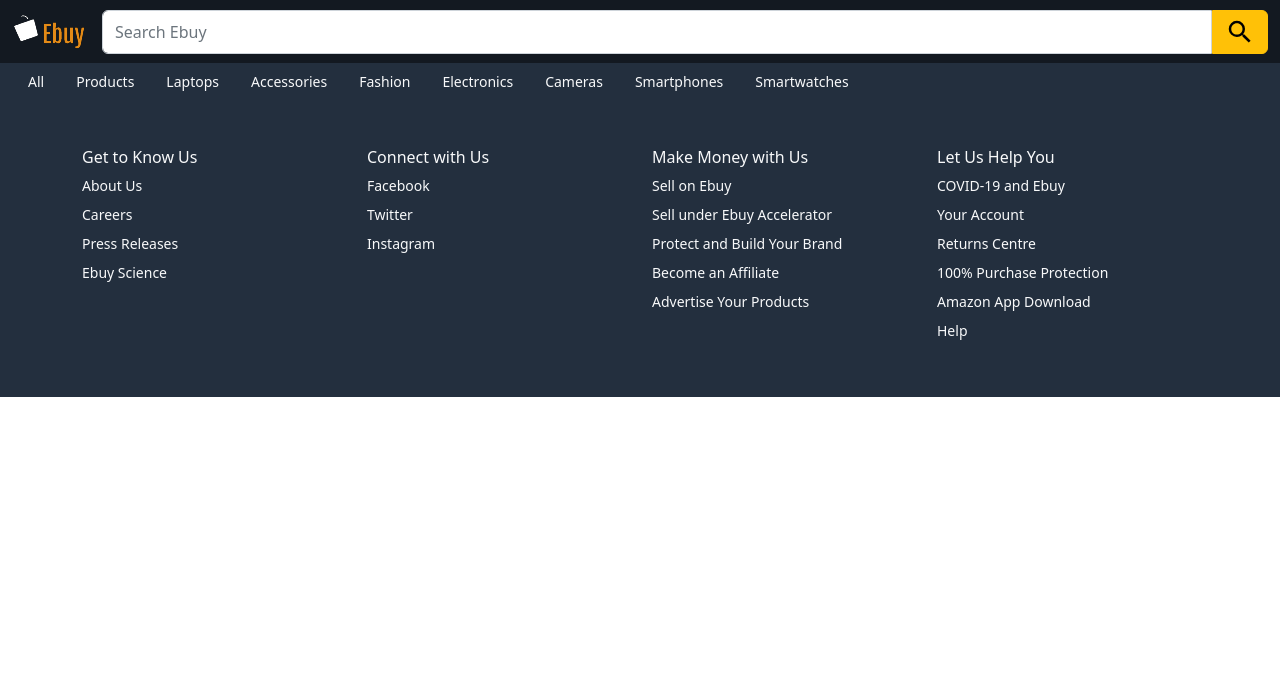
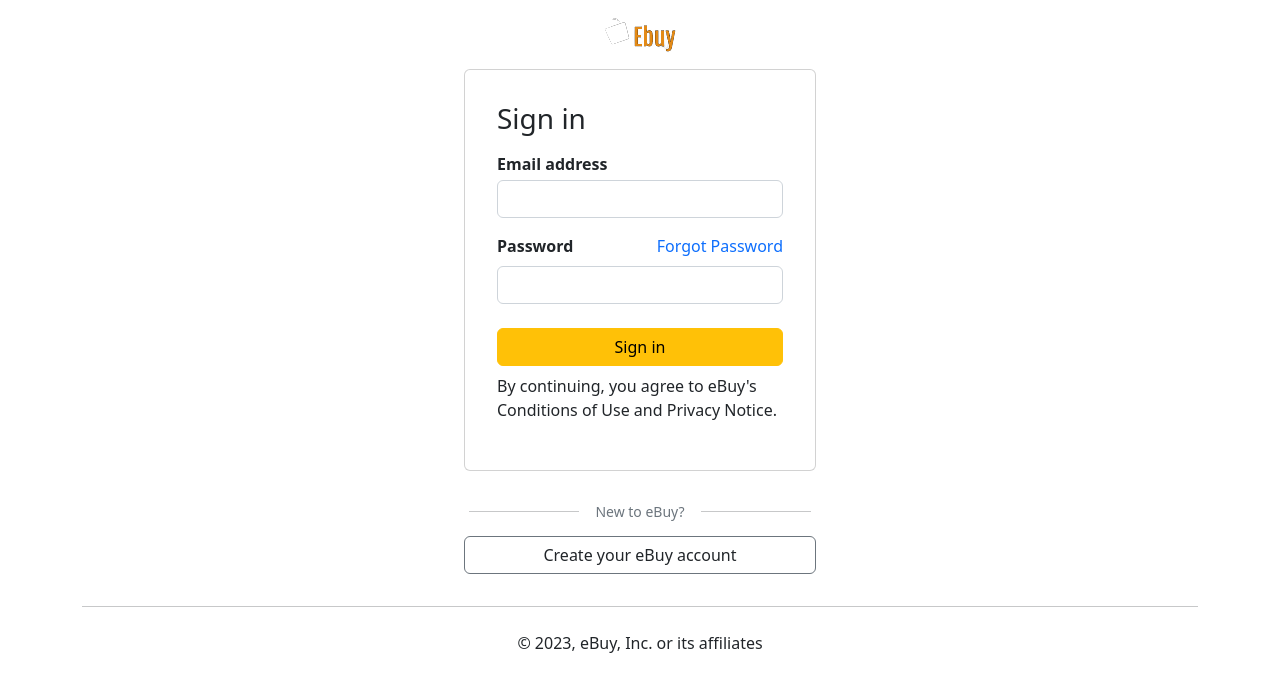
Before and after one commit to rajatsardesai/Hekto, a React (Create React App) app in the folder frontend/: page /login in a window 1280 px wide. Shown: the top 692 px of the page. Built offline with nearby package versions, Linux system fonts and the light colour scheme.

Commit message:
feat: add login and signup page

```diff
--- a/frontend/src/App.css
+++ b/frontend/src/App.css
@@ -101,7 +101,7 @@
     height: 594px;
 }
 
-.product-details-carousel .carousel-item img{
+.product-details-carousel .carousel-item img {
     width: 546px;
     height: 546px;
     object-fit: contain;
@@ -115,3 +115,24 @@
 .product-details-carousel>.carousel-indicators>button {
     background-color: #131921;
 }
+
+/* Login Signup */
+.login-signup-page {
+    height: 100vh;
+}
+
+.login-signup-page .login-signup-forms{
+    width: 100%;
+
+    @media screen and (min-width:768px) {
+        width: 22rem;
+    }
+}
+
+.new-signup {
+    width: 100%;
+
+    @media screen and (min-width:768px) {
+        width: 110px;
+    }
+}
--- a/frontend/src/App.js
+++ b/frontend/src/App.js
@@ -1,24 +1,27 @@
 import './App.css';
 import 'bootstrap/dist/css/bootstrap.min.css';
-import HeaderBelt from './components/Header/HeaderBelt.jsx';
-import Footer from './components/Footer';
 import { BrowserRouter as Router, Route, Routes } from 'react-router-dom';
 import Home from './components/Home';
 import Products from './components/Products/Products';
 import ProductDetails from './components/Products/ProductDetails';
+import Login from './components/User/Login';
+import Signup from './components/User/Signup';
+import PageLayout from './components/PageLayout';
 
 function App() {
   return (
     <>
       <Router>
-        <HeaderBelt />
         <Routes>
-          <Route exact path="/" Component={Home}></Route>
-          <Route exact path="/products" Component={Products}></Route>
-          <Route exact path="/product/:id" Component={ProductDetails}></Route>
-          <Route path="/products/:keyword" Component={Products}></Route>
+          <Route element={<PageLayout />}>
+            <Route exact path="/" Component={Home}></Route>
+            <Route exact path="/products" Component={Products}></Route>
+            <Route exact path="/product/:id" Component={ProductDetails}></Route>
+            <Route path="/products/:keyword" Component={Products}></Route>
+          </Route>
+          <Route path="/login" Component={Login}></Route>
+          <Route path="/register" Component={Signup}></Route>
         </Routes>
-        <Footer />
       </Router>
     </>
   )
--- /dev/null
+++ b/frontend/src/components/PageLayout.jsx
@@ -0,0 +1,16 @@
+import React from 'react';
+import HeaderBelt from './Header/HeaderBelt';
+import { Outlet } from 'react-router-dom';
+import Footer from './Footer';
+
+const PageLayout = () => {
+    return (
+        <>
+            <HeaderBelt />
+            <Outlet />
+            <Footer />
+        </>
+    )
+}
+
+export default PageLayout;
--- /dev/null
+++ b/frontend/src/components/User/Login.jsx
@@ -0,0 +1,112 @@
+import React, { useState } from 'react';
+import Container from 'react-bootstrap/esm/Container';
+import Card from 'react-bootstrap/Card';
+import Form from 'react-bootstrap/Form';
+import Button from 'react-bootstrap/Button';
+import Image from 'react-bootstrap/Image';
+import { Link } from 'react-router-dom';
+import Stack from 'react-bootstrap/esm/Stack';
+import Signup from './Signup';
+import MetaData from '../MetaData';
+
+const Login = () => {
+    const [loginEmail, setLoginEmail] = useState("");
+    const [loginPassword, setLoginPassword] = useState("");
+
+    // Handle login submit
+    const loginSubmit = () => {
+        console.log("LoginForm submitted");
+    };
+
+    // Handle register submit
+    const [user, setUser] = useState({
+        registerName: "",
+        registerEmail: "",
+        registerPassword: "",
+    });
+
+    const { registerName, registerEmail, registerPassword } = user;
+
+    const [registerAvatar, setRegisterAvatar] = useState();
+    const [registeravatarPreview, setRegisterAvatarPreview] = useState();
+
+    const registerSubmit = (e) => {
+        e.preventDefault();
+
+        const registerForm = new FormData();
+
+        registerForm.set("registerName", registerName);
+        registerForm.set("registerEmail", registerEmail);
+        registerForm.set("registerPassword", registerPassword);
+        registerForm.set("registerAvatar", registerAvatar);
+
+        console.log("Signup Form submitted");
+    };
+
+    const registerDataChange = (e) => {
+        if (e.target.name === "registerAvatar") {
+            const reader = new FileReader();
+            reader.onload = () => {
+                if (reader.readyState === 2) {
+                    setRegisterAvatarPreview(reader.result);
+                    setRegisterAvatar(reader.result);
+                }
+            }
+            reader.readAsDataURL(e.target.files[0]);
+        } else {
+            setUser({ ...user, [e.target.name]: e.target.value });
+        }
+    }
+
+    return (
+        <>
+            {/* Title tag */}
+            <MetaData title={"eBuy Sign In"} />
+
+            {/* Login */}
+            <div className="login-signup-page bg-white">
+                <Container >
+                    <div className="text-center">
+                        <Image src={process.env.PUBLIC_URL + "/assets/images/logo.png"} alt="logo" className="my-3" />
+                    </div>
+                    <div className="login-signup-forms m-auto">
+                        <Card className="p-3">
+                            <Card.Body>
+                                <Card.Title className="fs-3 fw-normal mb-3">Sign in</Card.Title>
+                                <Card.Text>
+                                    <Form onSubmit={loginSubmit}>
+                                        <Form.Group className="mb-3" controlId="loginEmail">
+                                            <Form.Label className="fs-6 fw-bold mb-1">Email address</Form.Label>
+                                            <Form.Control type="email" required value={loginEmail} onChange={(e) => setLoginEmail(e.target.value)} />
+                                        </Form.Group>
+                                        <Form.Group className="mb-3" controlId="loginPassword">
+                                            <Form.Label className="fs-6 fw-bold mb-1">Password</Form.Label>
+                                            <Form.Label className="float-end"><Link to={"/password/forgot"} className="text-decoration-none">Forgot Password</Link></Form.Label>
+                                            <Form.Control type="password" required value={loginPassword} onChange={(e) => setLoginPassword(e.target.value)} />
+                                        </Form.Group>
+                                        <Button variant="warning" type="submit" className="w-100 my-2">
+                                            Sign in
+                                        </Button>
+                                        <p>By continuing, you agree to eBuy's Conditions of Use and Privacy Notice.</p>
+                                    </Form>
+                                </Card.Text>
+                            </Card.Body>
+                        </Card>
+                        <Stack direction="horizontal" className="justify-content-center mt-4">
+                            <hr className="new-signup" />
+                            <span className="text-secondary mx-3 font-14 text-nowrap">New to eBuy?</span>
+                            <hr className="new-signup" />
+                        </Stack>
+                        <Button variant="outline-secondary" type="submit" className="my-2 w-100 text-dark">
+                            <Link to={"/register"} className="text-decoration-none text-dark">Create your eBuy account</Link>
+                        </Button>
+                    </div>
+                    <hr className="my-4" />
+                    <p className="text-center">&copy; 2023, eBuy, Inc. or its affiliates</p>
+                </Container>
+            </div>
+        </>
+    )
+}
+
+export default Login;
--- /dev/null
+++ b/frontend/src/components/User/Signup.jsx
@@ -0,0 +1,60 @@
+import React from 'react';
+import Container from 'react-bootstrap/esm/Container';
+import Card from 'react-bootstrap/Card';
+import Form from 'react-bootstrap/Form';
+import Button from 'react-bootstrap/Button';
+import Image from 'react-bootstrap/Image';
+import MetaData from '../MetaData';
+
+const Signup = (props) => {
+    const { registerName, registerEmail, registerPassword, registerSubmit, registerDataChange } = props;
+
+    return (
+        <>
+            {/* Title tag */}
+            <MetaData title={"eBuy Registration"} />
+
+            {/* Signup */}
+            <div className="login-signup-page bg-white">
+                <Container >
+                    <div className="text-center">
+                        <Image src={process.env.PUBLIC_URL + "/assets/images/logo.png"} alt="logo" className="my-3" />
+                    </div>
+                    <Card style={{ width: '22rem' }} className="m-auto p-3">
+                        <Card.Body>
+                            <Card.Title className="fs-3 fw-normal mb-3">Create Account</Card.Title>
+                            <Card.Text>
+                                <Form encType="multipart/form-data" onSubmit={registerSubmit}>
+                                    <Form.Group className="mb-3" controlId="registerName">
+                                        <Form.Label className="fs-6 fw-bold mb-1">Your name</Form.Label>
+                                        <Form.Control type="text" name="registerName" required value={registerName} onChange={registerDataChange} />
+                                    </Form.Group>
+                                    <Form.Group className="mb-3" controlId="registerEmail">
+                                        <Form.Label className="fs-6 fw-bold mb-1">Email address</Form.Label>
+                                        <Form.Control type="email" name="registerEmail" required value={registerEmail} onChange={registerDataChange} />
+                                    </Form.Group>
+                                    <Form.Group className="mb-3" controlId="registerPassword">
+                                        <Form.Label className="fs-6 fw-bold mb-1">Password</Form.Label>
+                                        <Form.Control type="password" name="registerPassword" required value={registerPassword} onChange={registerDataChange} />
+                                    </Form.Group>
+                                    <Form.Group className="mb-3" controlId="registerAvatar">
+                                        <Form.Label className="fs-6 fw-bold mb-1">Upload your Avatar</Form.Label>
+                                        <Form.Control type="file" name="registerAvatar" required accept="image/*" onChange={registerDataChange} />
+                                    </Form.Group>
+                                    <Button variant="warning" type="submit" className="w-100 my-2">
+                                        Create Account
+                                    </Button>
+                                    <p>By continuing, you agree to eBuy's Conditions of Use and Privacy Notice.</p>
+                                </Form>
+                            </Card.Text>
+                        </Card.Body>
+                    </Card>
+                    <hr className="my-4" />
+                    <p className="text-center">&copy; 2023, eBuy, Inc. or its affiliates</p>
+                </Container>
+            </div>
+        </>
+    )
+}
+
+export default Signup
```
